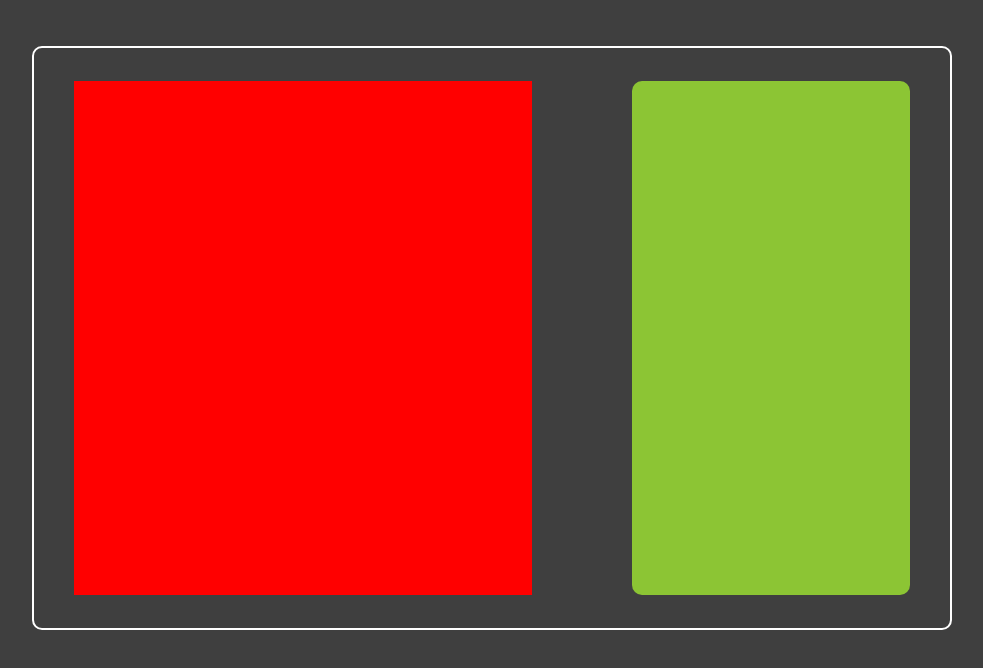
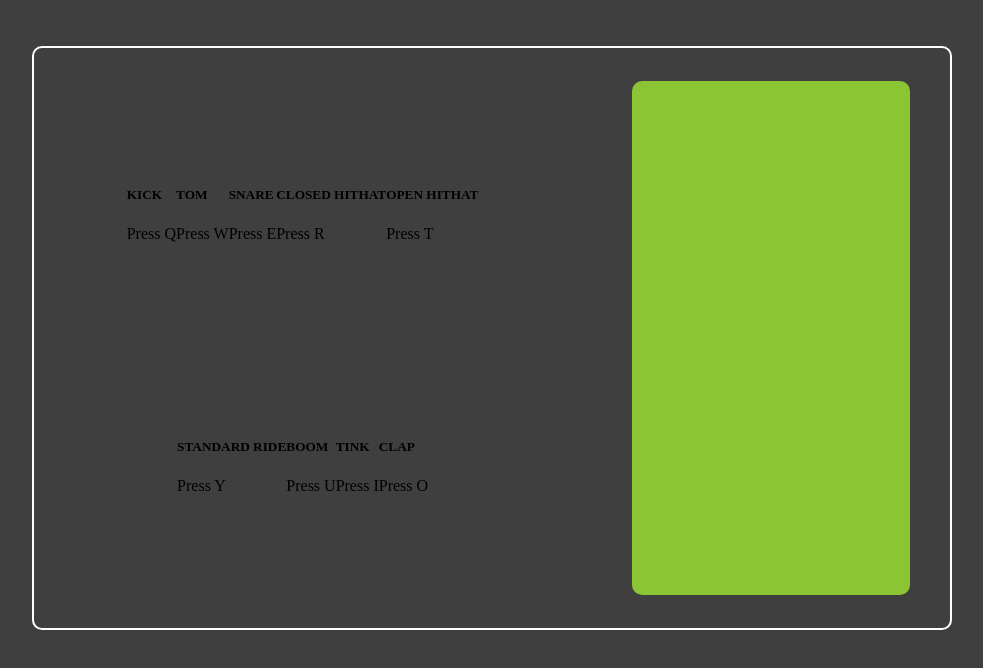
Before and after one commit to Radek25/DrumKitApp, a website built with webpack: page index.html in a window 1280 px wide. Shown: the part 112-780 px from the top of the page, without its empty margins (148-1131 px from the left). Built offline with nearby package versions, Linux system fonts and the light colour scheme.

Commit message:
Add CreateCell function and add text to cells + SCSS in cells

```diff
--- a/Main/CreateDrumCell.ts
+++ b/Main/CreateDrumCell.ts
@@ -1,6 +1,7 @@
 import './../Styles/SingleCell';
 export class DrumCell{
     singleCell: HTMLDivElement;
+    titleCell: HTMLDivElement;
 
     constructor(){
         this.singleCell = document.createElement('div');
--- a/Main/CreateDrumPanel.ts
+++ b/Main/CreateDrumPanel.ts
@@ -1,11 +1,14 @@
 import {DrumCell} from './CreateDrumCell';
+import { TitleArray } from './DataArrays';
 export class DrumPanel{
     allPageContainer: HTMLDivElement;
     logo: HTMLImageElement;
     drumBoard: HTMLDivElement;
     playField : HTMLDivElement;
     recordField: HTMLDivElement;
-    cells: DrumCell;
+    cell: DrumCell;
+    titleCell: HTMLHeadingElement;
+    infoCell: HTMLParagraphElement;
 
     constructor(){
         this.allPageContainer = document.createElement('div');
@@ -33,8 +36,21 @@ export class DrumPanel{
     }
 
     createCells(): void{
+
         for (let index = 0; index < 9; index++) {
-            this.playField.appendChild(new DrumCell().singleCell);
+            this.cell = new DrumCell();
+            this.cell.singleCell.id = `${index}`;
+            this.playField.appendChild(this.cell.singleCell);
+            this.addTextToCells(index);
         }
     }
+    addTextToCells(index: number): void{
+        this.titleCell = document.createElement('h5');
+        this.titleCell.innerHTML = TitleArray[index].Name;
+        this.cell.singleCell.appendChild(this.titleCell);
+
+        this.infoCell = document.createElement('p');
+        this.infoCell.innerHTML = TitleArray[index].Info;
+        this.cell.singleCell.appendChild(this.infoCell);
+    }
 }
--- /dev/null
+++ b/Main/DataArrays.ts
@@ -0,0 +1,11 @@
+export const TitleArray = [
+    {Name: 'KICK', Info: 'Press Q', Index: 0},
+    {Name: 'TOM', Info: 'Press W', Index: 1},
+    {Name: 'SNARE', Info: 'Press E', Index: 2},
+    {Name: 'CLOSED HITHAT', Info: 'Press R', Index: 3},
+    {Name: 'OPEN HITHAT', Info: 'Press T', Index: 4},
+    {Name: 'STANDARD RIDE', Info: 'Press Y', Index: 5},
+    {Name: 'BOOM', Info: 'Press U', Index: 6},
+    {Name: 'TINK', Info: 'Press I', Index: 7},
+    {Name: 'CLAP', Info: 'Press O', Index: 8},
+];
--- a/Styles/DrumPanelStyles.scss
+++ b/Styles/DrumPanelStyles.scss
@@ -25,10 +25,10 @@
     height: 90%;
     padding: 5px;
     @include StandarFlexOptions;
-    background-color: red;
 }
 .play-field{
     width: 50%;
+    padding: 0px 5px;
     margin-right: 100px;
     flex-wrap: wrap;
 }
--- a/Styles/SingleCell.scss
+++ b/Styles/SingleCell.scss
@@ -1,7 +1,27 @@
 @import './Colors.scss';
+@import './Mixins.scss';
 .single-cell{
-    width: 130px;
-    height: 130px;
+    width: calc((100% - 70px) / 3);
+    height: calc((100% - 70px) / 3);
+    box-sizing: border-box;
     margin: 10px;
+    padding: 10px 5px;
     background-color: $contrastBlack;
+    color: $optionalWhite;
+    @include StandarFlexOptions;
+    flex-wrap: wrap;
+    border-radius: 10px;
+    h5, p{
+        width: 100%;
+        text-align: center;
+        margin: 0;
+    }
+    h5{
+        font-family: 'Grandstander', cursive;
+        font-size: 1.8vw;
+    }
+    p{
+        font-family: 'Rubik', sans-serif;
+        font-size: 1.5vw;
+    }
 }
--- a/index.html
+++ b/index.html
@@ -4,6 +4,7 @@
     <meta charset="UTF-8">
     <meta http-equiv="X-UA-Compatible" content="IE=edge">
     <meta name="viewport" content="width=device-width, initial-scale=1.0">
+    <link href="https://fonts.googleapis.com/css2?family=Grandstander:wght@500&family=Rubik:wght@300&display=swap" rel="stylesheet">
     <title>Document</title>
 </head>
 <body>
```
Also changed, not shown: dist/index.js, 1 other file.
